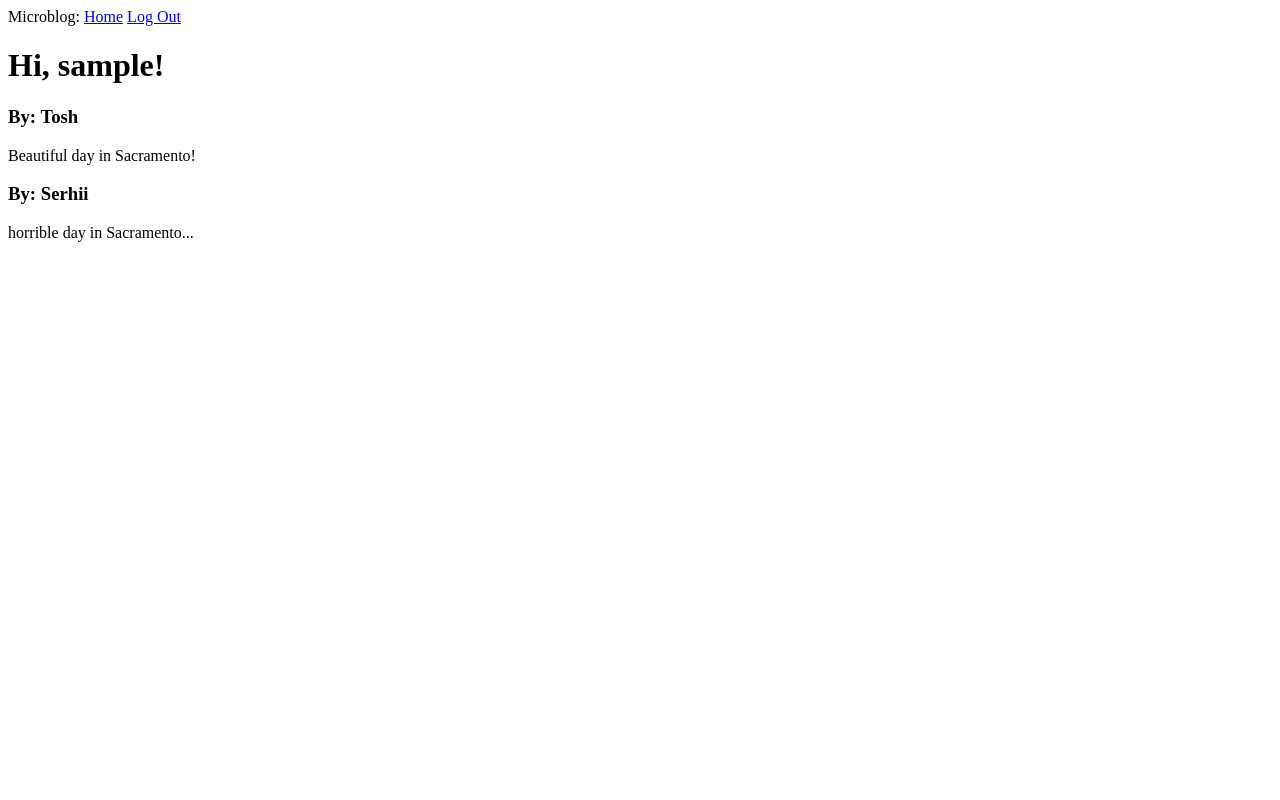
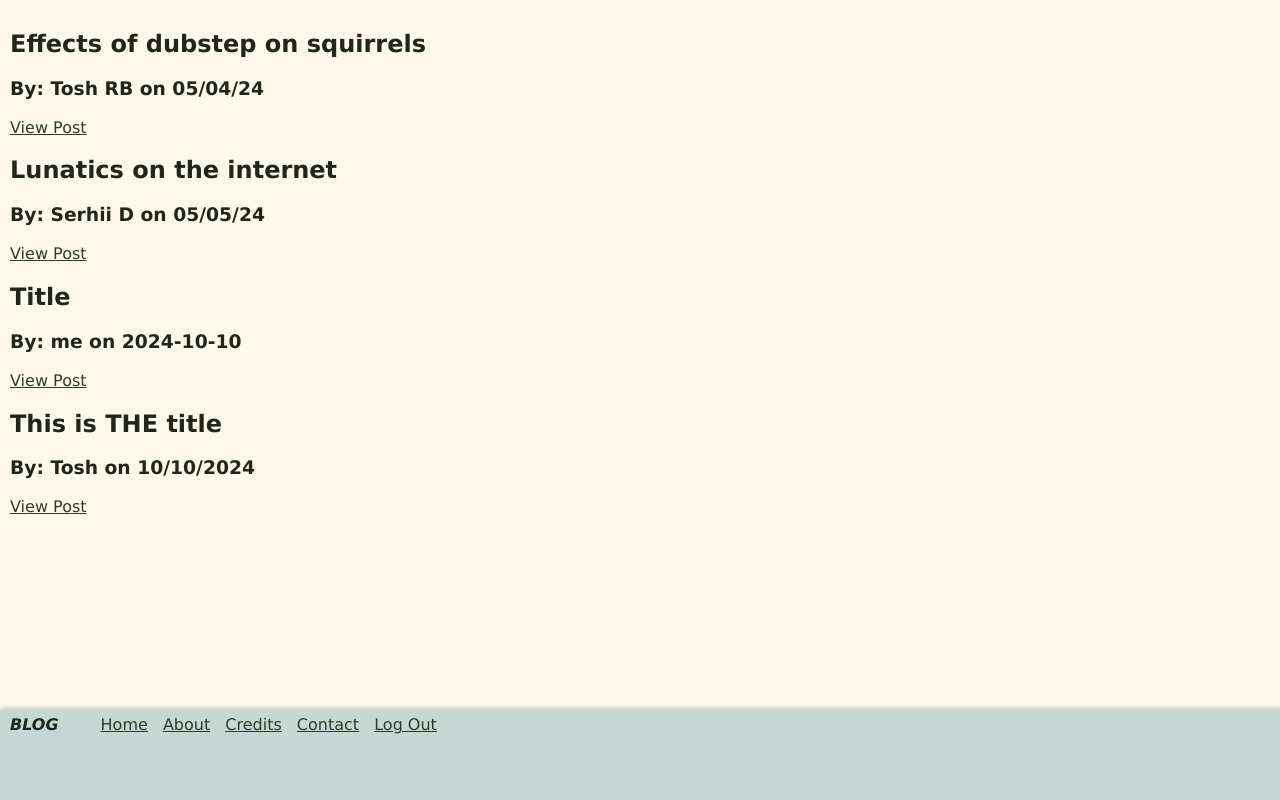
Before and after one commit to crunchytee/microblog-2, a Flask app: page / in a window 1280 px wide. Run offline with Flask 3, Linux system fonts and the light colour scheme; the visitor is signed in with stand-in values (Sample User, id 1).

Commit message:
messing around with styling

```diff
--- a/app/routes.py
+++ b/app/routes.py
@@ -9,19 +9,9 @@ from app.posts import Posts
 
 @app.route('/')
 @app.route('/index')
-@login_required
+# @login_required
 def index():
-    posts = [
-        {
-            "author": {"username": "Tosh"},
-            "body": "Beautiful day in Sacramento!"
-        },
-        {
-            "author": {"username": "Serhii"},
-            "body": "horrible day in Sacramento..."
-        }
-    ]
-    return render_template("index.html", title="home", posts=posts)
+    return render_template("posts.html", posts=posts.get_posts(), title="Home | Posts")
 
 @app.route('/login', methods=['GET', 'POST'])
 def login():
@@ -63,9 +53,9 @@ def register():
 
 @app.route("/posts")
 def view_posts():
-    return render_template("posts.html", posts=posts.get_posts())
+    return render_template("posts.html", posts=posts.get_posts(), title="Posts")
 
 @app.route("/posts/<post_id>")
 def view_post(post_id):
     post = posts.get_post(post_id)
-    return render_template("post.html", post=post, post_id=post_id)
+    return render_template("post.html", post=post, post_id=post_id, title="Post")
--- /dev/null
+++ b/app/static/styles.css
@@ -0,0 +1,48 @@
+/* Reset body and html margins */
+html,
+body {
+  margin: 0;
+  padding: 0;
+  height: 100%;
+  background-color: #fef8ec;
+  color: #1f271b;
+  font-family: Verdana, sans-serif;
+}
+
+/* Main content area */
+.content {
+  padding: 10px;
+  min-height: 80vh; /* Adjust as per the header height */
+}
+
+/* Fixed header at the bottom */
+.header {
+  position: fixed;
+  bottom: 0;
+  left: 0;
+  width: 100%;
+  height: 10%;
+  background-color: #c6d8d3;
+  text-align: center;
+  padding: 5px 10px;
+  box-shadow: 0 -2px 5px rgba(0, 0, 0, 0.2);
+  display: flex;
+  flex-direction: row;
+}
+
+.header_links {
+}
+.header_link {
+  margin-left: 10px;
+}
+
+a:link,
+a:visited {
+  color: #303c2a;
+}
+
+.title {
+  font-weight: 900;
+  font-style: italic;
+  margin-right: 2em;
+}
--- /dev/null
+++ b/app/templates/_navbar.html
@@ -0,0 +1,14 @@
+<div class="header">
+  <span class="title">BLOG</span>
+  <div class="header_links">
+    <a class="header_link" href="{{ url_for('index') }}">Home</a>
+    <a class="header_link" href="{{ url_for('view_posts') }}">About</a>
+    <a class="header_link" href="{{ url_for('index') }}">Credits</a>
+    <a class="header_link" href="{{ url_for('index') }}">Contact</a>
+    {% if current_user.is_authenticated %}
+    <a class="header_link" href="{{ url_for('logout') }}">Log Out</a>
+    {% else%}
+    <a class="header_link" href="{{ url_for('login') }}">Log In</a>
+    {% endif %}
+  </div>
+</div>
--- a/app/templates/base.html
+++ b/app/templates/base.html
@@ -1,27 +1,27 @@
-<html>
+<!DOCTYPE html PUBLIC "-//W3C//DTD XHTML 1.1//EN" "http://www.w3.org/TR/xhtml11/DTD/xhtml11.dtd">
+<html xmlns="http://www.w3.org/1999/xhtml">
   <head>
+    <link
+      rel="stylesheet"
+      href="{{ url_for('static', filename='styles.css') }}"
+    />
     {% if title %}
     <title>{{ title }} | microblog</title>
     {% else %}
     <title>microblog</title>
     {% endif %}
+    <meta charset="utf-8" />
+    <meta name="viewport" content="width=device-width, initial-scale=1" />
   </head>
   <body>
-    <div>
-      Microblog:
-      <a href="{{ url_for('index') }}">Home</a>
-      {% if current_user.is_authenticated %}
-      <a href="{{ url_for('logout') }}">Log Out</a>
-      {% else%}
-      <a href="{{ url_for('login') }}">Log In</a>
-      {% endif %}
-    </div>
     {% with messages = get_flashed_messages()%} {% if messages %}
     <ul>
       {% for message in messages %}
       <li>{{ message }}</li>
       {% endfor %}
     </ul>
-    {% endif %} {% endwith %} {% block content %} {% endblock %}
+    {% endif %} {% endwith %}
+    <div class="content">{% block content %} {% endblock %}</div>
+    <header>{% include "_navbar.html"%}</header>
   </body>
 </html>
--- a/app/templates/posts.html
+++ b/app/templates/posts.html
@@ -5,20 +5,6 @@
     <h2>{{ post.title[0]|upper }}{{ post.title[1:] }}</h2>
     <h3>By: {{ post.author }} on {{ post.date }}</h3>
     <a href="/posts/{{ post_id }}">View Post</a>
-    <!-- <p>{{ post.html_content|safe }}</p>
-    <button>Likes: {{ post.post_reactions["up"] }}</button>
-    <button>Dislikes: {{ post.post_reactions["down"] }}</button>
-    <div id="comments">
-      <h4>Comments</h4>
-      {% for comment_id, comment in post.comments.items() %}
-      <div id="{{ comment_id }}">
-        <p>By: {{ comment.comment_author }}: {{ comment.comment }}</p>
-        <button>Likes: {{ comment.comment_reactions["up"] }}</button>
-        <button>Dislikes: {{ comment.comment_reactions["down"] }}</button>
-        <br /> -->
-      </div>
-      {% endfor %}
-    </div>
   </div>
   {% endfor %}
 </div>
```
